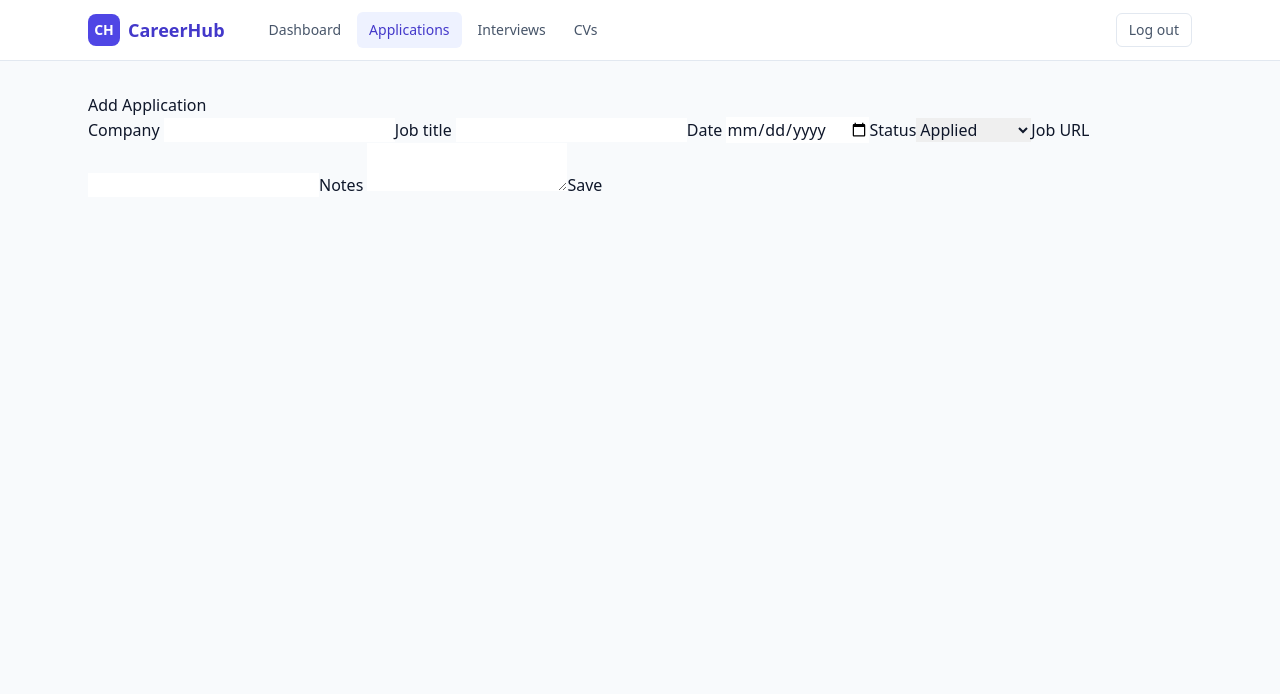
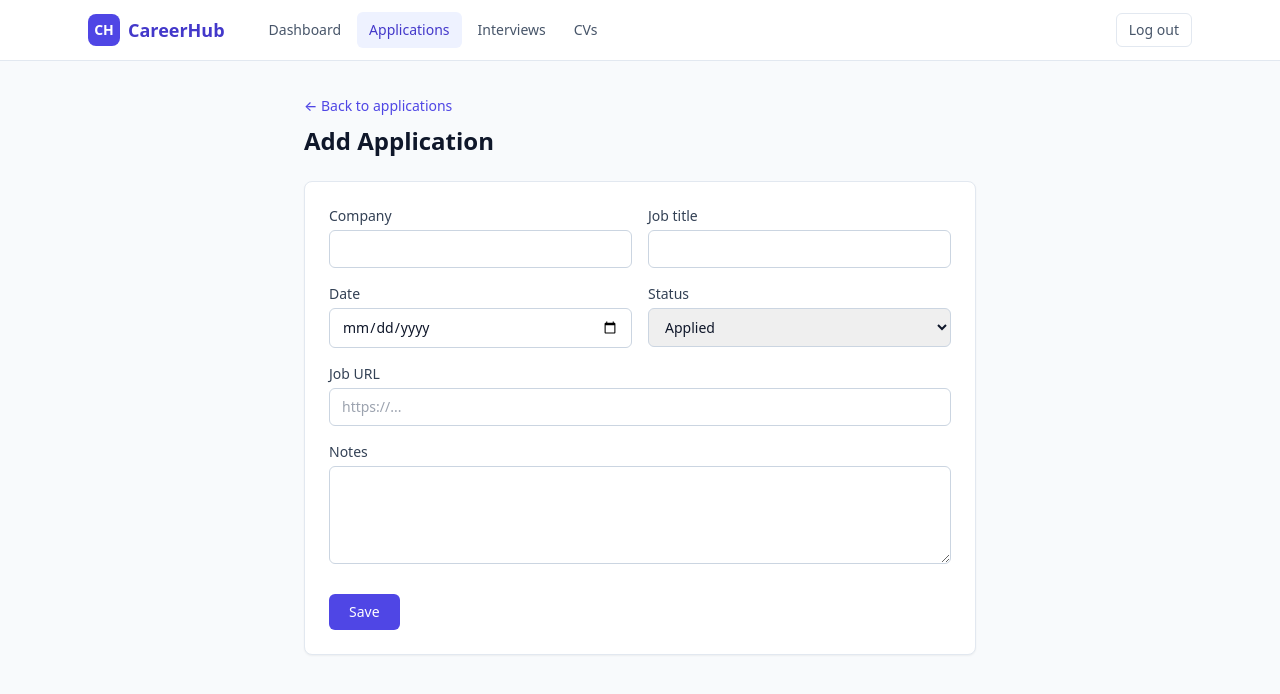
Before and after one commit to hugolomba/careerhub, a React (Vite) app in the folder frontend/: page /applications/new in a window 1280 px wide. Shown: the top 694 px of the page. Built offline with nearby package versions, Linux system fonts and the light colour scheme; sample sign-in values are in the browser's storage.

Commit message:
style applications pages and use shared status badge

```diff
--- a/frontend/src/pages/ApplicationDetail.jsx
+++ b/frontend/src/pages/ApplicationDetail.jsx
@@ -2,6 +2,9 @@ import { useEffect, useState } from 'react'
 import { useParams, Link } from 'react-router-dom'
 import { getApplication } from '../api/applications'
 import { listInterviews, createInterview, deleteInterview } from '../api/interviews'
+import StatusBadge from '../components/StatusBadge'
+
+const TYPE_LABELS = { PHONE: 'Phone', VIDEO: 'Video', ONSITE: 'On-site' }
 
 export default function ApplicationDetail() {
   const { id } = useParams()
@@ -28,49 +31,131 @@ export default function ApplicationDetail() {
     setWarning('')
     if (new Date(form.interviewDate) < new Date()) {
       // Exceptional flow E1 from UC-04: it gives a warning, but still allows the user to create the interview
-      setWarning('Warning: The interview date is in the past. Are you sure you want to create it?')
+      setWarning('Warning: the interview date is in the past. It was still saved below.')
     }
     await createInterview(id, form)
     setForm({ interviewDate: '', type: 'PHONE', stage: '', notes: '' })
     loadInterviews()
   }
 
-  if (!app) return <p>Loading...</p>
+  if (!app) return <p className="text-sm text-slate-500">Loading...</p>
 
   return (
+    <div className="mx-auto max-w-3xl">
+      <Link to="/applications" className="text-sm font-medium text-primary-600 hover:text-primary-700">
+        &larr; Back to applications
+      </Link>
+
+      <div className="mt-3 rounded-lg border border-slate-200 bg-white p-6 shadow-sm">
+        <div className="flex flex-wrap items-start justify-between gap-3">
           <div>
-      <Link to="/applications">&larr; Back to applications</Link>
-      <h1>{app.jobTitle} @ {app.companyName}</h1>
-      <p>Status: {app.status} | Date: {app.applicationDate}</p>
-      {app.notes && <p>Notes: {app.notes}</p>}
+            <h1 className="text-xl font-semibold text-slate-900">{app.jobTitle}</h1>
+            <p className="text-slate-500">{app.companyName}</p>
+          </div>
+          <StatusBadge status={app.status} />
+        </div>
+        <dl className="mt-4 grid grid-cols-2 gap-3 text-sm sm:grid-cols-3">
+          <div>
+            <dt className="text-slate-400">Applied on</dt>
+            <dd className="text-slate-700">{app.applicationDate}</dd>
+          </div>
+          {app.jobUrl && (
+            <div>
+              <dt className="text-slate-400">Listing</dt>
+              <dd>
+                <a href={app.jobUrl} target="_blank" rel="noreferrer" className="text-primary-600 hover:text-primary-700">
+                  Open link
+                </a>
+              </dd>
+            </div>
+          )}
+        </dl>
+        {app.notes && (
+          <div className="mt-4 border-t border-slate-100 pt-4">
+            <dt className="text-sm text-slate-400">Notes</dt>
+            <dd className="mt-1 whitespace-pre-wrap text-sm text-slate-700">{app.notes}</dd>
+          </div>
+        )}
+      </div>
 
-      <h2>Interviews</h2>
-      <ul>
+      <h2 className="mb-3 mt-8 text-sm font-semibold uppercase tracking-wide text-slate-500">Interviews</h2>
+      {interviews.length === 0 ? (
+        <p className="text-sm text-slate-400">No interviews logged for this application yet.</p>
+      ) : (
+        <ul className="space-y-2">
           {interviews.map((iv) => (
-          <li key={iv.id}>
-            {iv.interviewDate} — {iv.type} — {iv.stage}
-            {iv.pastDate && ' (past)'}{' '}
-            <button onClick={() => deleteInterview(iv.id).then(loadInterviews)}>Delete</button>
+            <li
+              key={iv.id}
+              className="flex items-center justify-between rounded-lg border border-slate-200 bg-white px-4 py-3 text-sm shadow-sm"
+            >
+              <div>
+                <span className="font-medium text-slate-800">{new Date(iv.interviewDate).toLocaleString()}</span>
+                <span className="mx-2 text-slate-300">|</span>
+                <span className="text-slate-600">{TYPE_LABELS[iv.type] || iv.type}</span>
+                {iv.stage && <span className="text-slate-500"> &middot; {iv.stage}</span>}
+                {iv.pastDate && (
+                  <span className="ml-2 rounded-full bg-slate-100 px-2 py-0.5 text-xs text-slate-500">past</span>
+                )}
+              </div>
+              <button
+                onClick={() => deleteInterview(iv.id).then(loadInterviews)}
+                className="font-medium text-rose-600 hover:text-rose-700"
+              >
+                Delete
+              </button>
             </li>
           ))}
         </ul>
+      )}
 
-      <h3>Add interview</h3>
-      {warning && <p role="alert">{warning}</p>}
-      <form onSubmit={handleSubmit}>
-        <label>Date/time
-          <input type="datetime-local" name="interviewDate" value={form.interviewDate} onChange={handleChange} required />
-        </label>
-        <label>Type
-          <select name="type" value={form.type} onChange={handleChange}>
+      <form onSubmit={handleSubmit} className="mt-4 rounded-lg border border-slate-200 bg-white p-5 shadow-sm">
+        <h3 className="mb-4 text-sm font-semibold text-slate-700">Add interview</h3>
+        {warning && (
+          <p role="alert" className="mb-4 rounded-md bg-amber-50 px-3 py-2 text-sm text-amber-800">
+            {warning}
+          </p>
+        )}
+        <div className="grid gap-4 sm:grid-cols-2">
+          <div>
+            <label className="mb-1 block text-sm font-medium text-slate-700">Date/time</label>
+            <input
+              type="datetime-local" name="interviewDate" value={form.interviewDate} onChange={handleChange} required
+              className="w-full rounded-md border border-slate-300 px-3 py-2 text-sm focus:border-primary-500 focus:outline-none focus:ring-1 focus:ring-primary-500"
+            />
+          </div>
+          <div>
+            <label className="mb-1 block text-sm font-medium text-slate-700">Type</label>
+            <select
+              name="type" value={form.type} onChange={handleChange}
+              className="w-full rounded-md border border-slate-300 px-3 py-2 text-sm focus:border-primary-500 focus:outline-none focus:ring-1 focus:ring-primary-500"
+            >
               <option value="PHONE">Phone</option>
               <option value="VIDEO">Video</option>
               <option value="ONSITE">Onsite</option>
             </select>
-        </label>
-        <label>Stage <input name="stage" value={form.stage} onChange={handleChange} /></label>
-        <label>Notes <textarea name="notes" value={form.notes} onChange={handleChange} /></label>
-        <button type="submit">Save interview</button>
+          </div>
+          <div>
+            <label className="mb-1 block text-sm font-medium text-slate-700">Stage</label>
+            <input
+              name="stage" value={form.stage} onChange={handleChange}
+              placeholder="e.g. Technical round"
+              className="w-full rounded-md border border-slate-300 px-3 py-2 text-sm focus:border-primary-500 focus:outline-none focus:ring-1 focus:ring-primary-500"
+            />
+          </div>
+          <div>
+            <label className="mb-1 block text-sm font-medium text-slate-700">Notes</label>
+            <input
+              name="notes" value={form.notes} onChange={handleChange}
+              className="w-full rounded-md border border-slate-300 px-3 py-2 text-sm focus:border-primary-500 focus:outline-none focus:ring-1 focus:ring-primary-500"
+            />
+          </div>
+        </div>
+        <button
+          type="submit"
+          className="mt-4 rounded-md bg-primary-600 px-4 py-2 text-sm font-medium text-white hover:bg-primary-700"
+        >
+          Save interview
+        </button>
       </form>
     </div>
   )
--- a/frontend/src/pages/ApplicationForm.jsx
+++ b/frontend/src/pages/ApplicationForm.jsx
@@ -1,5 +1,5 @@
 import { useEffect, useState } from 'react'
-import { useNavigate, useParams } from 'react-router-dom'
+import { useNavigate, useParams, Link } from 'react-router-dom'
 import { createApplication, updateApplication, listApplications } from '../api/applications'
 
 export default function ApplicationForm() {
@@ -10,10 +10,10 @@ export default function ApplicationForm() {
   const [form, setForm] = useState({
     companyName: '', jobTitle: '', applicationDate: '', status: 'APPLIED', jobUrl: '', notes: ''
   })
+  const [submitting, setSubmitting] = useState(false)
 
   useEffect(() => {
     if (isEdit) {
-
       listApplications().then((apps) => {
         const found = apps.find((a) => String(a.id) === id)
         if (found) setForm(found)
@@ -27,34 +27,87 @@ export default function ApplicationForm() {
 
   async function handleSubmit(e) {
     e.preventDefault()
+    setSubmitting(true)
+    try {
       if (isEdit) {
         await updateApplication(id, form)
       } else {
         await createApplication(form)
       }
       navigate('/applications')
+    } finally {
+      setSubmitting(false)
+    }
   }
 
   return (
+    <div className="mx-auto max-w-2xl">
+      <Link to="/applications" className="text-sm font-medium text-primary-600 hover:text-primary-700">
+        &larr; Back to applications
+      </Link>
+      <h1 className="mt-2 text-2xl font-semibold text-slate-900">{isEdit ? 'Edit' : 'Add'} Application</h1>
+
+      <form onSubmit={handleSubmit} className="mt-6 space-y-4 rounded-lg border border-slate-200 bg-white p-6 shadow-sm">
+        <div className="grid gap-4 sm:grid-cols-2">
           <div>
-      <h1>{isEdit ? 'Edit' : 'Add'} Application</h1>
-      <form onSubmit={handleSubmit}>
-        <label>Company <input name="companyName" value={form.companyName} onChange={handleChange} required /></label>
-        <label>Job title <input name="jobTitle" value={form.jobTitle} onChange={handleChange} required /></label>
-        <label>Date <input type="date" name="applicationDate" value={form.applicationDate} onChange={handleChange} required /></label>
-        <label>
-          Status
-          <select name="status" value={form.status} onChange={handleChange}>
+            <label className="mb-1 block text-sm font-medium text-slate-700">Company</label>
+            <input
+              name="companyName" value={form.companyName} onChange={handleChange} required
+              className="w-full rounded-md border border-slate-300 px-3 py-2 text-sm focus:border-primary-500 focus:outline-none focus:ring-1 focus:ring-primary-500"
+            />
+          </div>
+          <div>
+            <label className="mb-1 block text-sm font-medium text-slate-700">Job title</label>
+            <input
+              name="jobTitle" value={form.jobTitle} onChange={handleChange} required
+              className="w-full rounded-md border border-slate-300 px-3 py-2 text-sm focus:border-primary-500 focus:outline-none focus:ring-1 focus:ring-primary-500"
+            />
+          </div>
+          <div>
+            <label className="mb-1 block text-sm font-medium text-slate-700">Date</label>
+            <input
+              type="date" name="applicationDate" value={form.applicationDate} onChange={handleChange} required
+              className="w-full rounded-md border border-slate-300 px-3 py-2 text-sm focus:border-primary-500 focus:outline-none focus:ring-1 focus:ring-primary-500"
+            />
+          </div>
+          <div>
+            <label className="mb-1 block text-sm font-medium text-slate-700">Status</label>
+            <select
+              name="status" value={form.status} onChange={handleChange}
+              className="w-full rounded-md border border-slate-300 px-3 py-2 text-sm focus:border-primary-500 focus:outline-none focus:ring-1 focus:ring-primary-500"
+            >
               <option value="APPLIED">Applied</option>
               <option value="INTERVIEWING">Interviewing</option>
               <option value="OFFER">Offer</option>
               <option value="REJECTED">Rejected</option>
               <option value="WITHDRAWN">Withdrawn</option>
             </select>
-        </label>
-        <label>Job URL <input name="jobUrl" value={form.jobUrl || ''} onChange={handleChange} /></label>
-        <label>Notes <textarea name="notes" value={form.notes || ''} onChange={handleChange} /></label>
-        <button type="submit">Save</button>
+          </div>
+        </div>
+        <div>
+          <label className="mb-1 block text-sm font-medium text-slate-700">Job URL</label>
+          <input
+            name="jobUrl" value={form.jobUrl || ''} onChange={handleChange}
+            placeholder="https://..."
+            className="w-full rounded-md border border-slate-300 px-3 py-2 text-sm focus:border-primary-500 focus:outline-none focus:ring-1 focus:ring-primary-500"
+          />
+        </div>
+        <div>
+          <label className="mb-1 block text-sm font-medium text-slate-700">Notes</label>
+          <textarea
+            name="notes" value={form.notes || ''} onChange={handleChange} rows={4}
+            className="w-full rounded-md border border-slate-300 px-3 py-2 text-sm focus:border-primary-500 focus:outline-none focus:ring-1 focus:ring-primary-500"
+          />
+        </div>
+        <div className="pt-2">
+          <button
+            type="submit"
+            disabled={submitting}
+            className="rounded-md bg-primary-600 px-5 py-2 text-sm font-medium text-white hover:bg-primary-700 disabled:opacity-50"
+          >
+            {submitting ? 'Saving...' : 'Save'}
+          </button>
+        </div>
       </form>
     </div>
   )
--- a/frontend/src/pages/Applications.jsx
+++ b/frontend/src/pages/Applications.jsx
@@ -1,9 +1,11 @@
 import { useEffect, useState } from 'react'
 import { Link } from 'react-router-dom'
 import { listApplications, deleteApplication } from '../api/applications'
+import StatusBadge from '../components/StatusBadge'
 
 export default function Applications() {
   const [apps, setApps] = useState([])
+  const [loaded, setLoaded] = useState(false)
   const [statusFilter, setStatusFilter] = useState('')
   const [error, setError] = useState('')
 
@@ -14,6 +16,7 @@ export default function Applications() {
   async function load() {
     try {
       setApps(await listApplications(statusFilter || undefined))
+      setLoaded(true)
     } catch (err) {
       setError('Failed to load applications')
     }
@@ -26,10 +29,22 @@ export default function Applications() {
 
   return (
     <div>
-      <h1>Applications</h1>
-      <Link to="/applications/new">+ Add Application</Link>
+      <div className="flex flex-wrap items-center justify-between gap-4">
+        <h1 className="text-2xl font-semibold text-slate-900">Applications</h1>
+        <Link
+          to="/applications/new"
+          className="rounded-md bg-primary-600 px-4 py-2 text-sm font-medium text-white hover:bg-primary-700"
+        >
+          + Add Application
+        </Link>
+      </div>
 
-      <select value={statusFilter} onChange={(e) => setStatusFilter(e.target.value)}>
+      <div className="mt-4">
+        <select
+          value={statusFilter}
+          onChange={(e) => setStatusFilter(e.target.value)}
+          className="rounded-md border border-slate-300 px-3 py-2 text-sm focus:border-primary-500 focus:outline-none focus:ring-1 focus:ring-primary-500"
+        >
           <option value="">All statuses</option>
           <option value="APPLIED">Applied</option>
           <option value="INTERVIEWING">Interviewing</option>
@@ -37,28 +52,55 @@ export default function Applications() {
           <option value="REJECTED">Rejected</option>
           <option value="WITHDRAWN">Withdrawn</option>
         </select>
+      </div>
 
-      {error && <p role="alert">{error}</p>}
+      {error && (
+        <p role="alert" className="mt-4 rounded-md bg-rose-50 px-3 py-2 text-sm text-rose-700">
+          {error}
+        </p>
+      )}
 
-      <table>
-        <thead>
-          <tr><th>Company</th><th>Role</th><th>Date</th><th>Status</th><th></th></tr>
+      {loaded && apps.length === 0 ? (
+        <div className="mt-6 rounded-lg border border-dashed border-slate-300 bg-white p-10 text-center">
+          <p className="text-slate-600">No applications match this filter yet.</p>
+        </div>
+      ) : (
+        <div className="mt-6 overflow-hidden rounded-lg border border-slate-200 bg-white shadow-sm">
+          <table className="min-w-full divide-y divide-slate-200 text-sm">
+            <thead className="bg-slate-50 text-left text-xs font-medium uppercase text-slate-500">
+              <tr>
+                <th className="px-4 py-2.5">Company</th>
+                <th className="px-4 py-2.5">Role</th>
+                <th className="px-4 py-2.5">Date</th>
+                <th className="px-4 py-2.5">Status</th>
+                <th className="px-4 py-2.5"></th>
+              </tr>
             </thead>
-        <tbody>
+            <tbody className="divide-y divide-slate-100">
               {apps.map((app) => (
-            <tr key={app.id}>
-              <td><Link to={`/applications/${app.id}`}>{app.companyName}</Link></td>
-              <td>{app.jobTitle}</td>
-              <td>{app.applicationDate}</td>
-              <td>{app.status}</td>
-              <td>
-                <Link to={`/applications/${app.id}/edit`}>Edit</Link>{' '}
-                <button onClick={() => handleDelete(app.id)}>Delete</button>
+                <tr key={app.id} className="hover:bg-slate-50">
+                  <td className="px-4 py-3">
+                    <Link to={`/applications/${app.id}`} className="font-medium text-primary-600 hover:text-primary-700">
+                      {app.companyName}
+                    </Link>
+                  </td>
+                  <td className="px-4 py-3 text-slate-700">{app.jobTitle}</td>
+                  <td className="px-4 py-3 text-slate-500">{app.applicationDate}</td>
+                  <td className="px-4 py-3"><StatusBadge status={app.status} /></td>
+                  <td className="px-4 py-3 text-right">
+                    <Link to={`/applications/${app.id}/edit`} className="mr-3 font-medium text-primary-600 hover:text-primary-700">
+                      Edit
+                    </Link>
+                    <button onClick={() => handleDelete(app.id)} className="font-medium text-rose-600 hover:text-rose-700">
+                      Delete
+                    </button>
                   </td>
                 </tr>
               ))}
             </tbody>
           </table>
         </div>
+      )}
+    </div>
   )
 }
```
Lines whose indentation alone changed are shown as unchanged.
